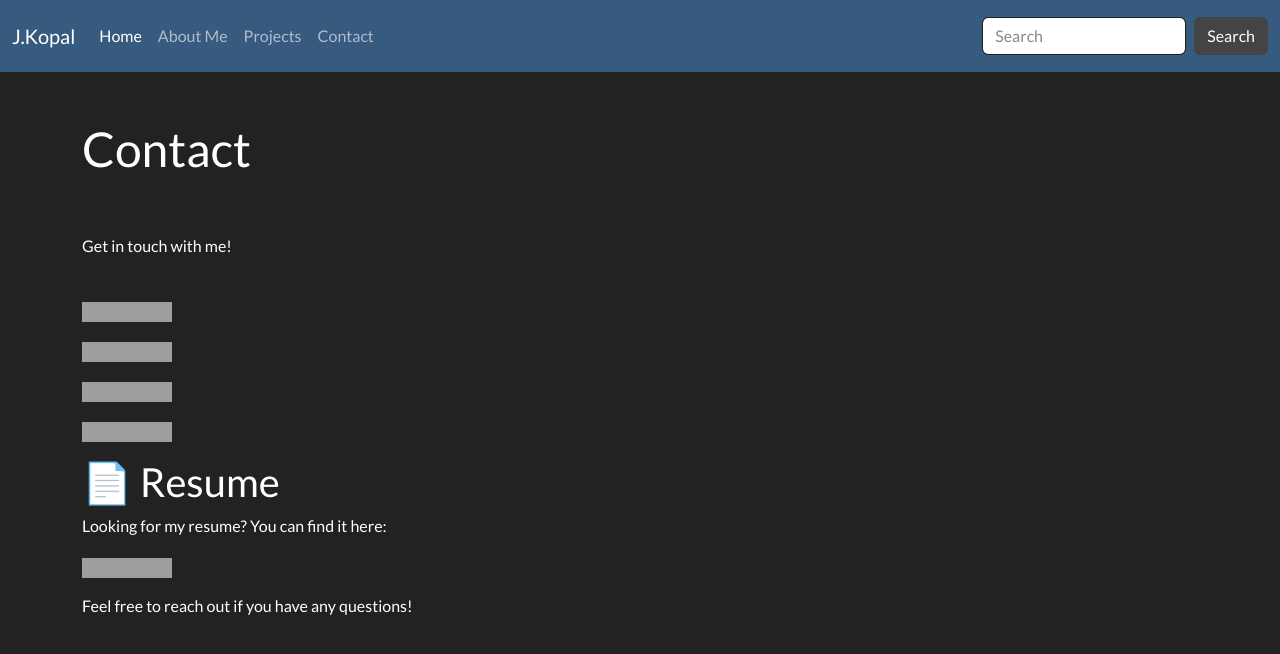
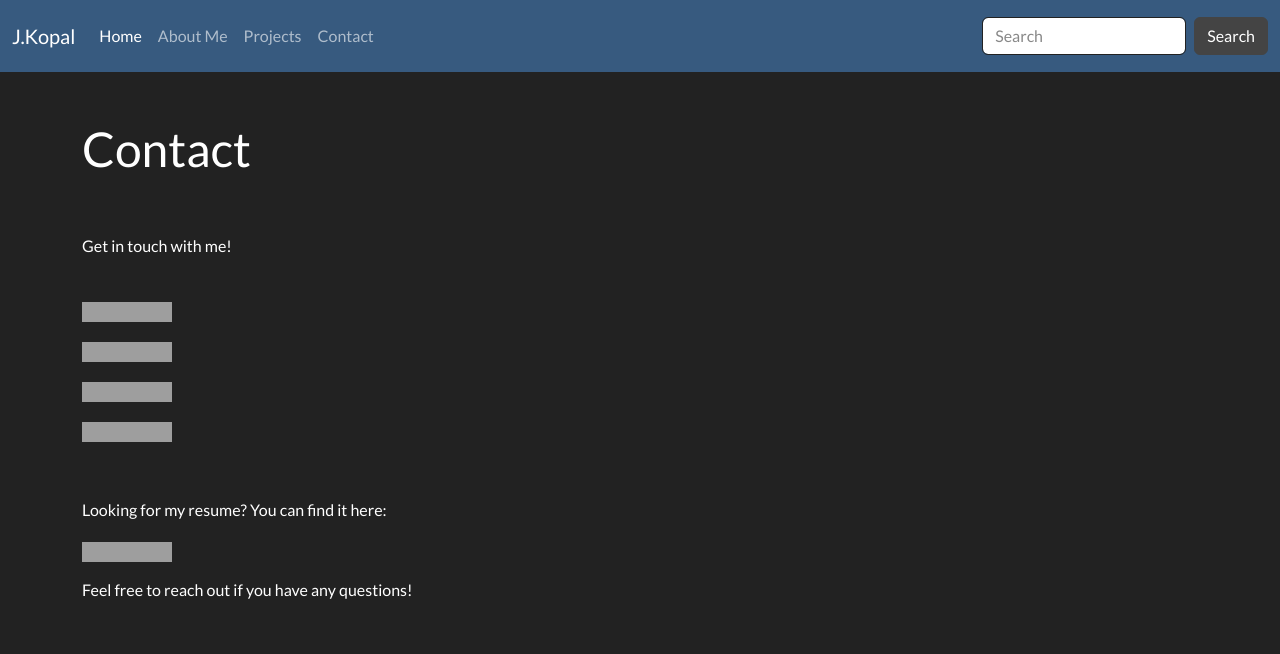
Before and after one commit to JKopal101/jkopal101.github.io, a Jekyll site: the page built from contact.md, in a window 1280 px wide. Shown: the top 654 px of the page. Built offline with Jekyll 4.4.1, drawn with Linux system fonts in a browser that asks for light colours; grey boxes are pictures that could not be loaded.

Commit message:
Update contact.md

```diff
--- a/contact.md
+++ b/contact.md
@@ -21,8 +21,7 @@ Get in touch with me!
 <a href="mailto:jkopal101@gmail.com.com"><img src="https://img.shields.io/badge/-Email-D14836?&style=for-the-badge&logo=gmail&logoColor=white" />
 </a>
 
-
-## 📄 Resume
+<br>
 
 Looking for my resume? You can find it here:
 
```
